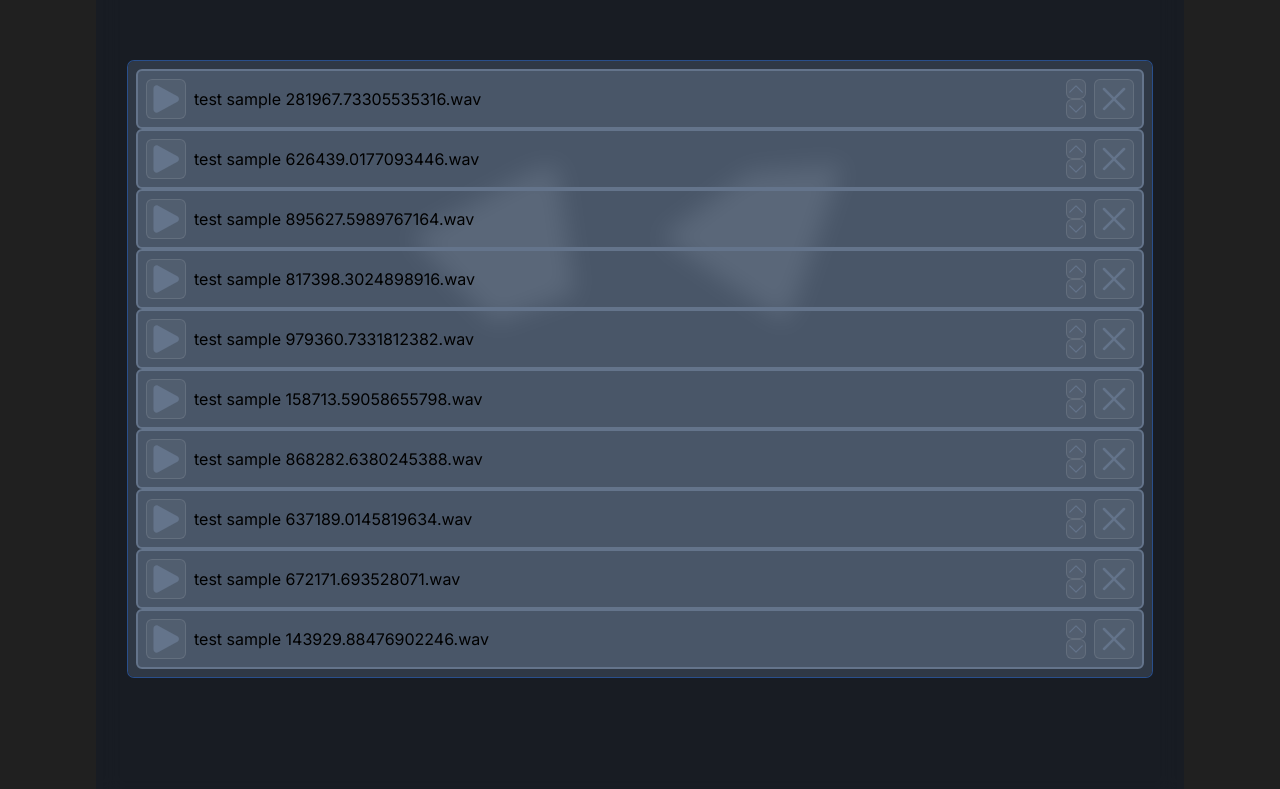
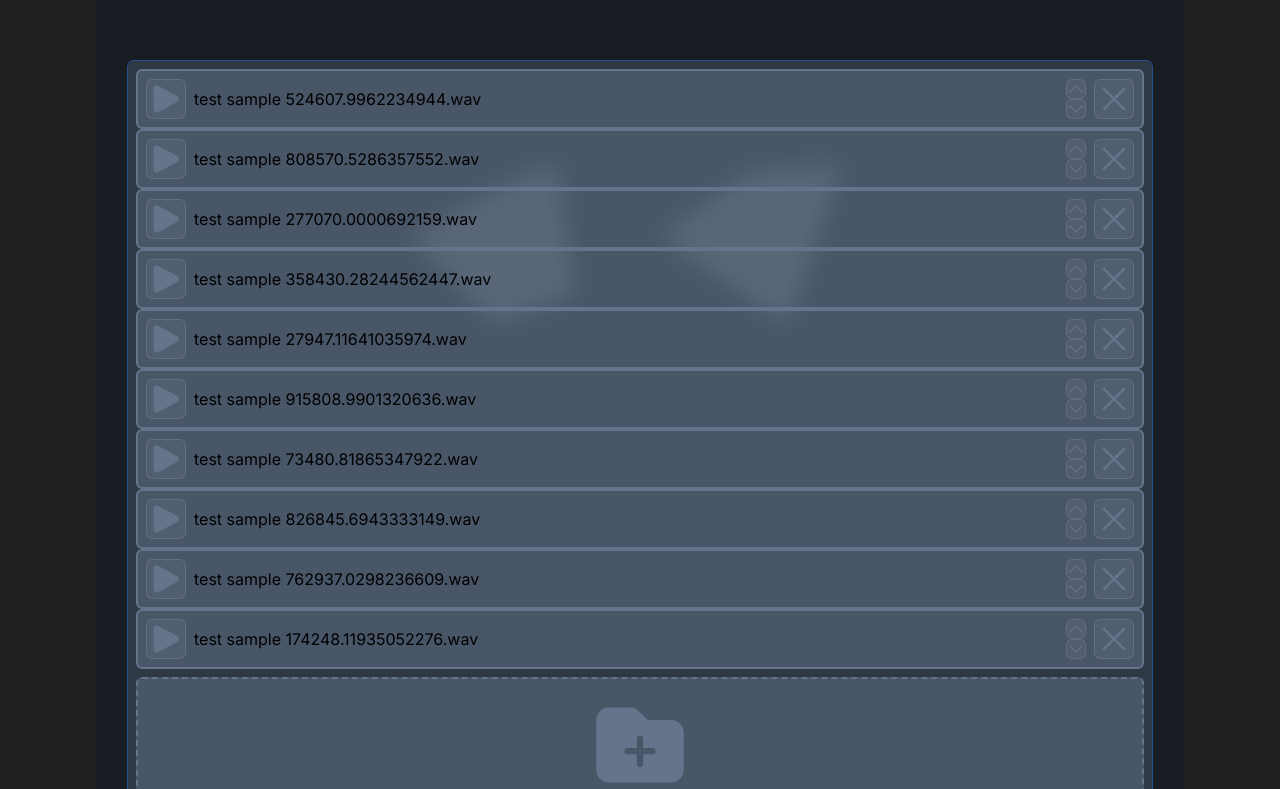
Before and after one commit to kajloevesijn/deluge-kit-generator, a Next.js app: page /kit in a window 1280 px wide. Shown: the part 163-952 px from the top of the page. Built offline with nearby package versions, Linux system fonts and the light colour scheme.

Commit message:
placeholder for file drop area.

```diff
--- /dev/null
+++ b/src/app/components/FileDropArea.tsx
@@ -0,0 +1,17 @@
+import React from 'react'
+import {FolderPlusIcon} from '@heroicons/react/24/solid';
+export const FileDropArea = () => {
+  return (
+
+    <div className='rounded-md bg-slate-500/50 border-slate-500 border-2 border-dashed text-slate-500 p-4 mt-2'>
+
+            <FolderPlusIcon className=" block m-auto" width={100}/>
+
+            <p className=" text-center">drag your .wav files of up to 10mb per file here</p>
+
+
+    </div>
+
+
+  )
+}
--- /dev/null
+++ b/src/app/components/audio/SamplePlayer.tsx
@@ -0,0 +1,8 @@
+import React from 'react'
+
+export const SamplePlayer = ({...props}) => {
+
+  return (
+    <div>SamplePlayer</div>
+  )
+}
--- a/src/app/kit/KitBuilder.tsx
+++ b/src/app/kit/KitBuilder.tsx
@@ -1,9 +1,10 @@
 'use client'
-import React,{useRef, useState} from 'react';
+import React,{useEffect, useState} from 'react';
 import { SamplePanel } from './SamplePanel';
+import { FileDropArea } from '../components/FileDropArea';
 
 export const KitBuilder = () => {
-    const sampleList = useRef<sampleData[]>([]);
+    const [sampleList, setSampleList] = useState<sampleData[]>([]);
 
     const sampleTestCount = 10;
 
@@ -12,18 +13,23 @@ export const KitBuilder = () => {
     }
 
 
-    useState(()=>{
+
+    useEffect(()=>{
+
+      let newData: sampleData[] = [];
+
       for (let index = 0; index < sampleTestCount; index++) {
-        let newData: sampleData = {
+        let sampleElement: sampleData = {
           name: (Math.random() * 1000000).toString() + '.wav'
-        }
-        sampleList.current.push(newData);
+        };
+
+        newData.push(sampleElement);
       }
 
+      setSampleList([...sampleList,  ...newData]);
+    },[])
 
-    })
-
-    function buttonHandler(action: string){
+    function buttonHandler(action: string, data:sampleData){
       console.log(action);
       switch (action) {
         case 'up':
@@ -52,12 +58,13 @@ export const KitBuilder = () => {
       <div className=" mx-auto max-w-7xl px-6 lg:px-8">
         <div className='ring-1 p-2 rounded-md bg-slate-600/50'>
         <div className="mx-auto grid grid-cols-1">
-            {sampleList.current.map((listPos) =>{
-                return<>
-                    <SamplePanel buttonHandler={buttonHandler} sampleName={`test sample ${listPos.name}`}/>
-                </>
+            {sampleList.map((listPos, index) =>{
+                return <div key={index}>
+                    <SamplePanel  buttonHandler={buttonHandler} sampleName={`test sample ${listPos.name}`}/>
+                  </div>
             })}
         </div>
+        <FileDropArea />
         </div>
       </div>
     </div>
--- a/src/app/kit/SamplePanel.tsx
+++ b/src/app/kit/SamplePanel.tsx
@@ -8,12 +8,14 @@ export const SamplePanel = ({...props}) => {
     <div className='rounded-md bg-slate-500/50 flex items-center p-2 gap-2 border-slate-500 border-2'>
 
         <IconButton buttonHandler={props.buttonHandler} buttonAction="play" buttonSize={40} Icon={PlayIcon}/>
-        <p className='grow'>{props.sampleName}</p>
+
+        <p className='grow truncate'>{props.sampleName}</p>
 
         <div className='grid float-right'>
         <IconButton buttonHandler={props.buttonHandler} buttonAction="up" buttonSize={20} Icon={ChevronUpIcon}/>
         <IconButton buttonHandler={props.buttonHandler} buttonAction="down" buttonSize={20} Icon={ChevronDownIcon}/>
         </div>
+
         <IconButton buttonHandler={props.buttonHandler} buttonAction="delete" buttonSize={40} Icon={XMarkIcon}/>
     </div>
   )
```
